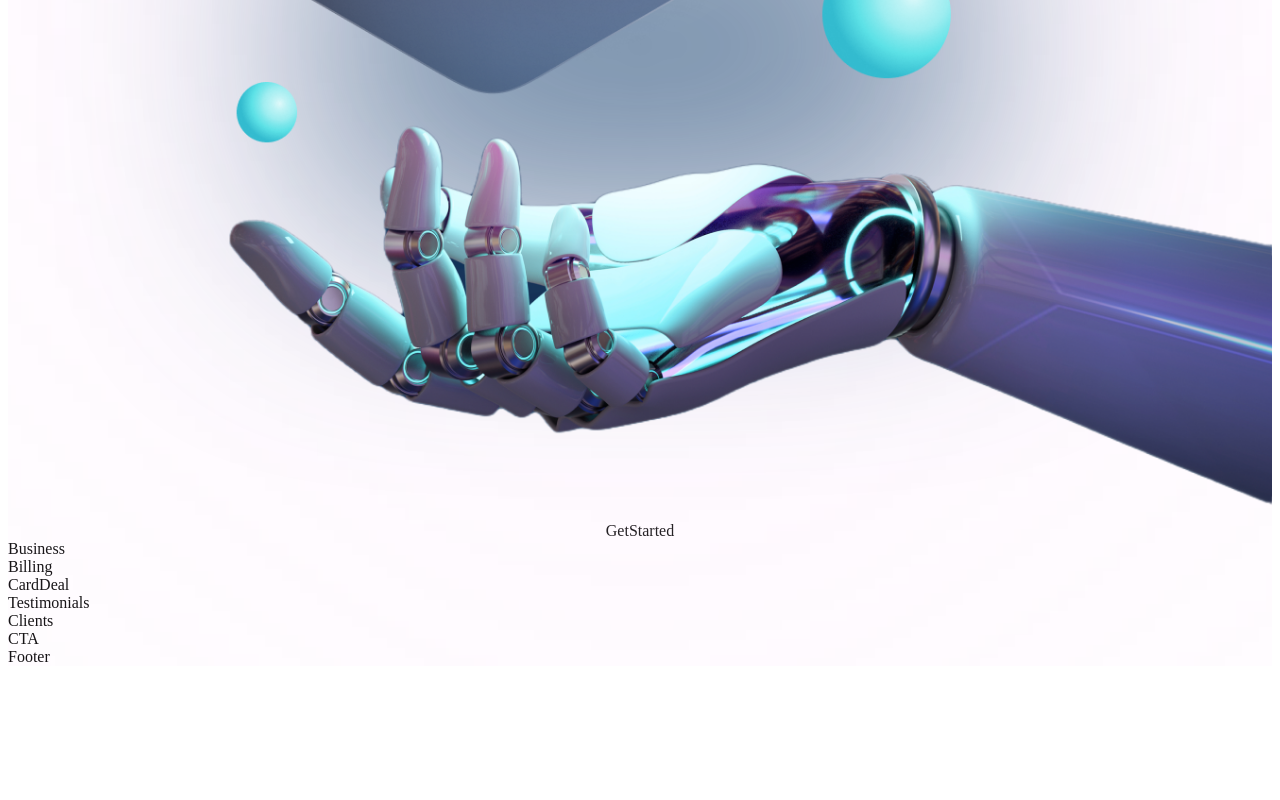
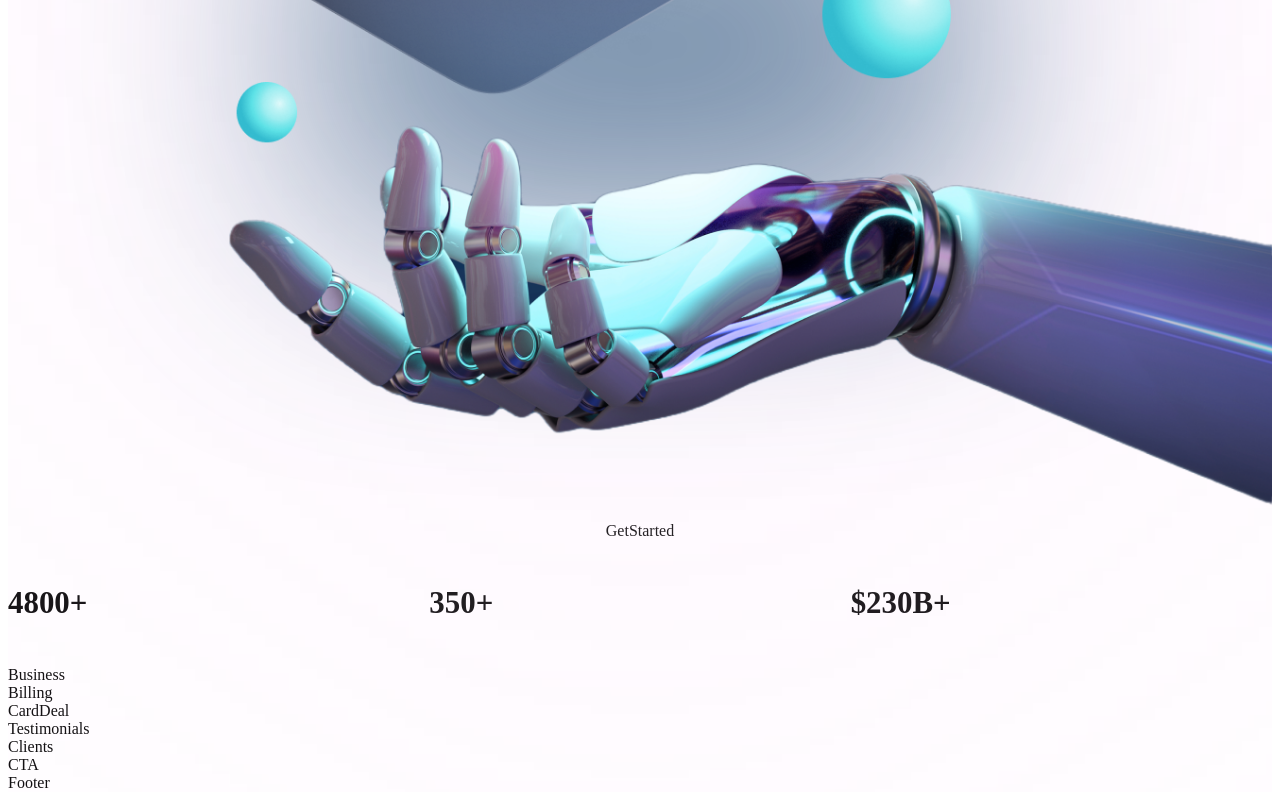
Before and after one commit to rockyishimwe/hoobank, a React (Vite) app: page / in a window 1280 px wide. Shown: the part 1321-2121 px from the top of the page. Before the commit the page ends 1995 px from the top, so only its background shows below. Built offline with nearby package versions, Linux system fonts and the light colour scheme.

Commit message:
added some basics of stats card

```diff
--- a/src/components/Stats.jsx
+++ b/src/components/Stats.jsx
@@ -2,8 +2,12 @@ import {stats} from "../constants";
 import styles from "../style";
 
 const Stats = () => (
-  <section>
-
+  <section className={`${styles.flexCenter} flex-row flx-wrap sm:mb-20 mb-6`}>
+  {stats.map((stat)=>(
+    <div key={stat.id} className={`flex-1 flx justify-start items-center flex-row m-3`}>
+      <h4 className="font-poppins font-semibold xs:text-[40.89px] text-[30.89px] xs:leading-[53.16px] leading-[43.16px] text-white">{stat.value}</h4>
+    </div>
+  ))}
   </section>
 );
 
```
